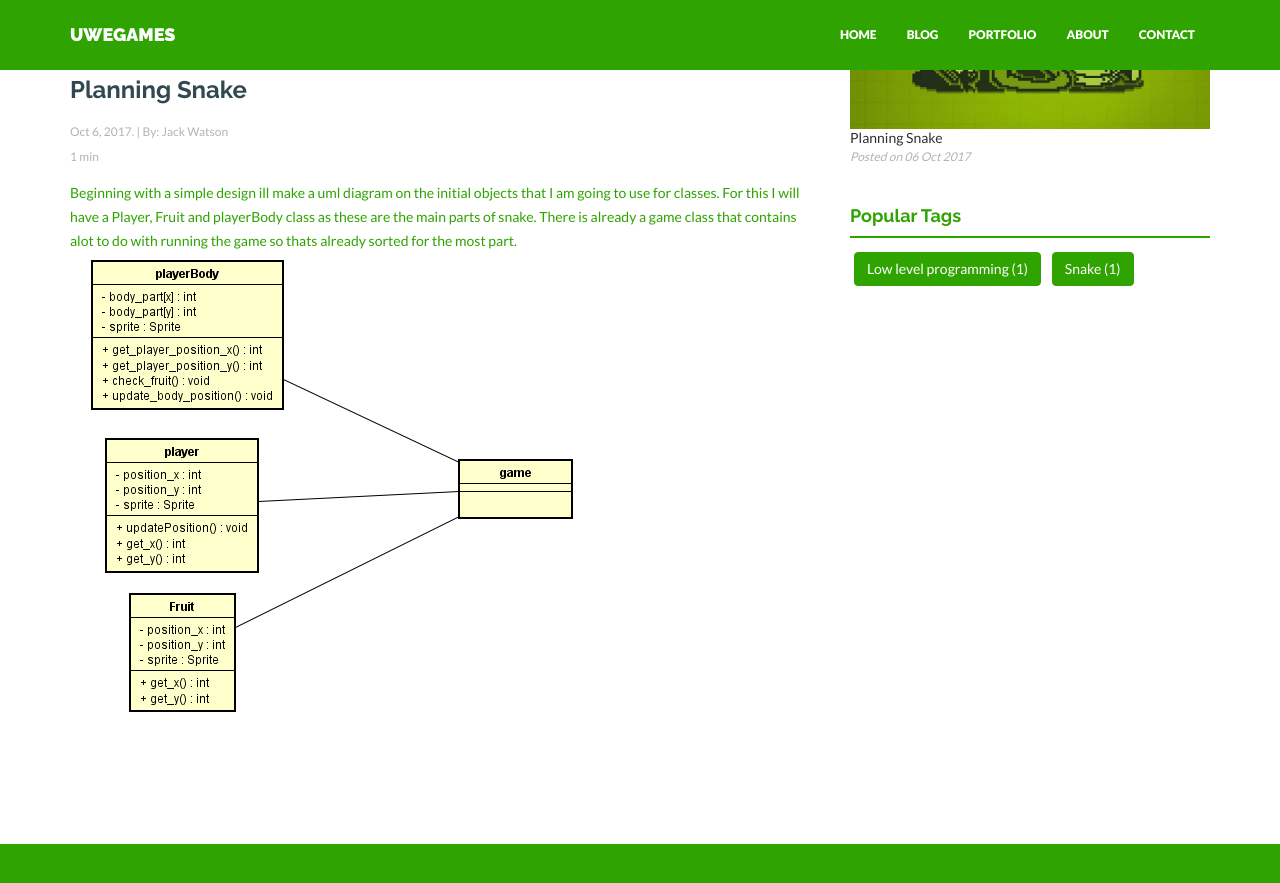
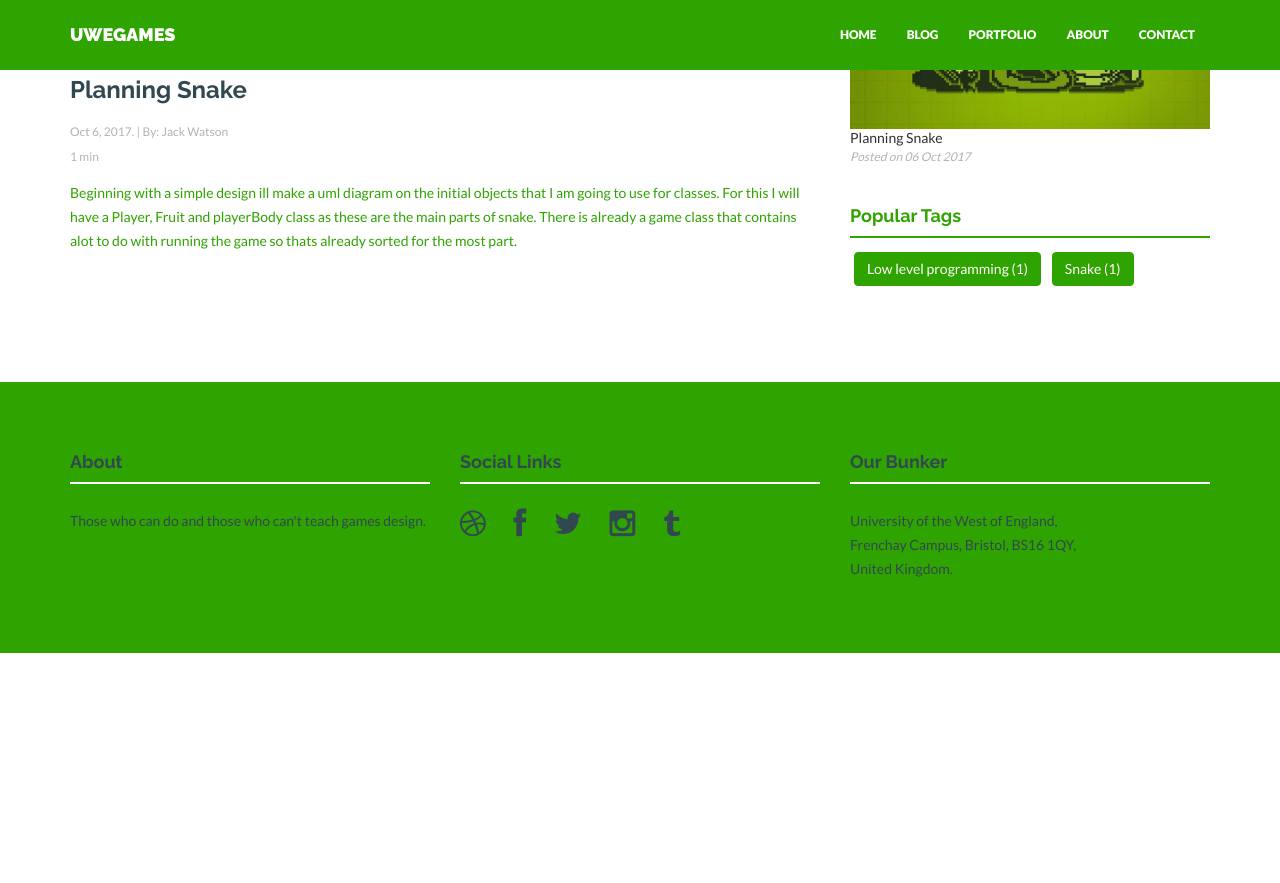
Before and after one commit to JackW8335/JackW8335.github.io, a Jekyll site: the page built from _posts/2017-10-06-Snake.markdown, in a window 1280 px wide and 900 px high, scrolled down 621 px. Shown: the top 883 px of the window. Built offline with Jekyll 4.4.1, drawn with Linux system fonts in a browser that asks for light colours; nearby versions of some CDN libraries; after the commit the page ends 1274 px from its top, so only the background shows below that.

Commit message:
Update 2017-10-06-Snake.markdown

```diff
--- a/_posts/2017-10-06-Snake.markdown
+++ b/_posts/2017-10-06-Snake.markdown
@@ -12,4 +12,3 @@ thumb: snake.jpg    #place thumbnail (70x70) with this name in /assets/img/blog/
 
 <!--more-->
 Beginning with a simple design ill make a uml diagram on the initial objects that I am going to use for classes. For this I will have a Player, Fruit and playerBody class as these are the main parts of snake. There is already a game class that contains alot to do with running the game so thats already sorted for the most part.
-![UML](https://github.com/JackW8335/JackW8335.github.io/blob/master/assets/img/blog/snakeUML.png){:class="img-responsive"}
```
